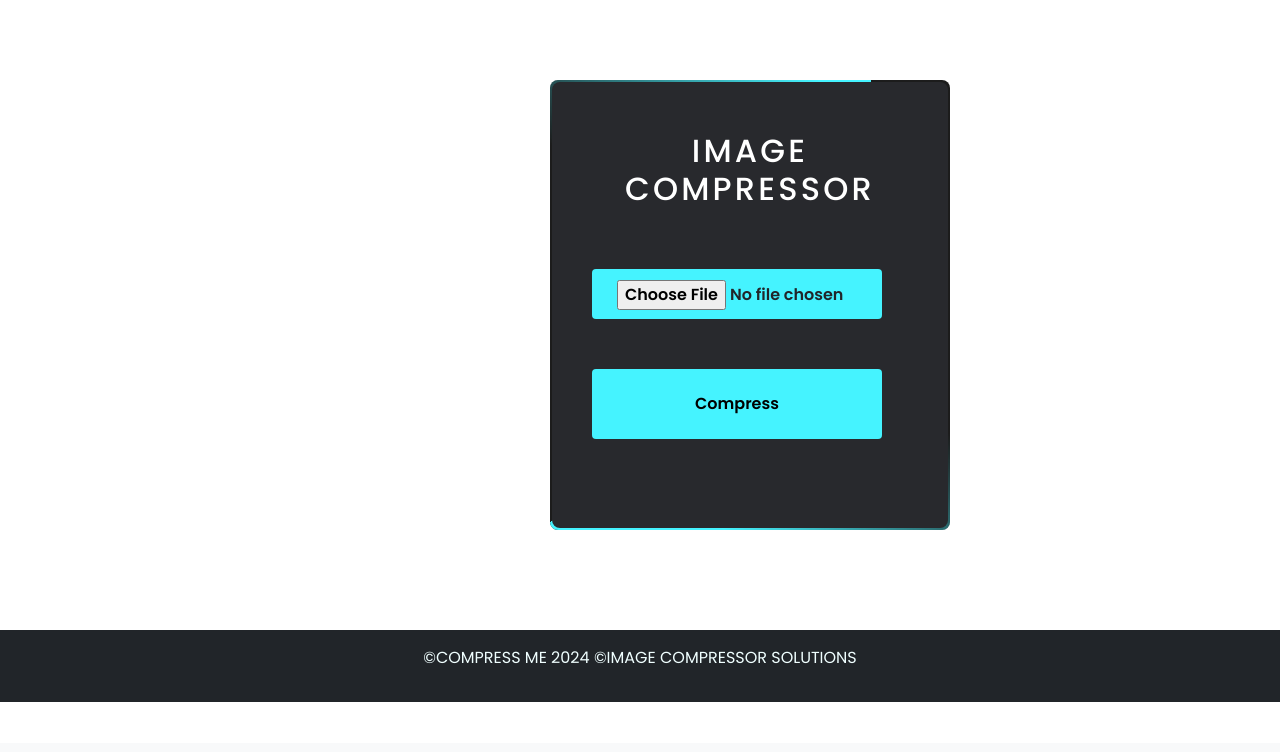
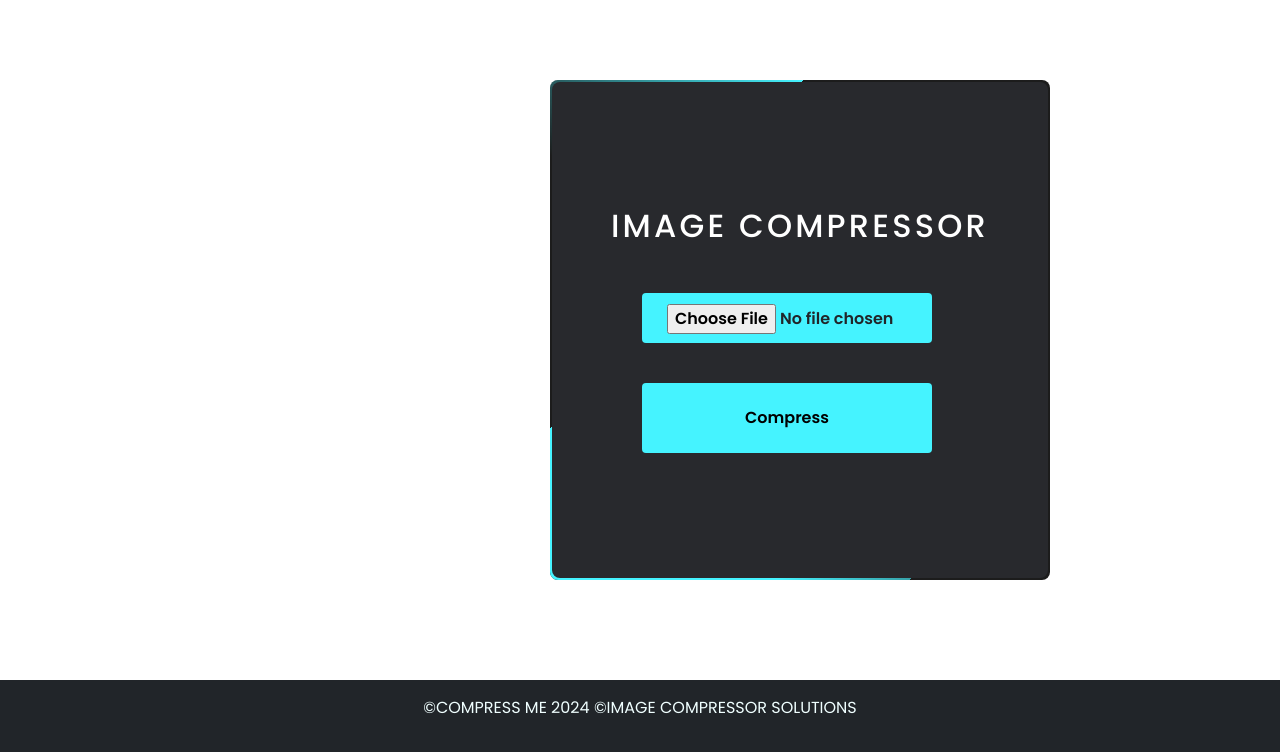
Before and after one commit to yasiruchamuditha/Lossless-Image-compressor-DIP, a Flask app: page / in a window 1280 px wide. Shown: the part 57-809 px from the top of the page. Before the commit the page ends 759 px from the top, so only its background shows below. Run offline with Flask 3, Linux system fonts and the light colour scheme.

Commit message:
UPDATEINDEX PAGE

```diff
--- a/image_compression_flask/static/style.css
+++ b/image_compression_flask/static/style.css
@@ -19,8 +19,8 @@
 	position: relative;
 	margin-top: 80px;
 	left: 550px;
-	width: 400px;
-	height: 450px;
+	width: 500px;
+	height: 500px;
 	background: #1c1c1c;
 	border-radius: 8px;
 	overflow: hidden;
@@ -73,6 +73,7 @@
 	z-index: 2;
 	display: flex;
 	flex-direction: column;
+	justify-content: center;
 }
 h2
 {
@@ -85,7 +86,7 @@
 {
 	position: relative;
 	width: 300px;
-	margin-top: 35px;
+	margin-top: 50px;
 }
 .inputBox input
 {
--- a/image_compression_flask/templates/index.html
+++ b/image_compression_flask/templates/index.html
@@ -2,19 +2,21 @@
 <html lang="en">
 <head>
 	<meta charset="UTF-8">
-	<title>Image Compressor</title>
+	<title>COMPRESS ME - IMAGE COMPRESSOR</title>
     <link rel="stylesheet" href="static/style.css">
+	<link rel="icon" type="images/x-icon" href="https://cdn4.iconfinder.com/data/icons/social-messaging-ui-color-and-shapes-1/177800/01-1024.png" />
 </head>
 <body>
 	{% include 'nav.html' %}
 	<div class="box">
 		<form autocomplete="off" method="POST" action="/upload" enctype="multipart/form-data">
-			<h2 style="color: white;margin-bottom: 50px;">IMAGE COMPRESSOR</h2>
-			<input type="file" name="file" accept=".jpg, .jpeg, .png" required>
+			<h2 style="color: white;margin-top: 0px;">IMAGE COMPRESSOR</h2>
+			<input type="file" name="file" accept=".jpg, .jpeg, .png" required style="margin-top: 40px; margin-left: 50px;">
 
-			<input type="submit" value="Compress" style="margin-top: 50px;">
+			<input type="submit" value="Compress" style="margin-top: 40px;margin-left: 50px;">
             {% if compressed %}
-            <p></br><center>Image compressed successfully!</center> <button><a href="/download">Download Compressed Image</a></button></p>
+            <p></br><center>Image compressed successfully!</center>
+			<button style="margin-top: 5px; margin-left: 50px;"><a href="/download">Download Compressed Image</a></button></p>
         {% endif %}
 
         {% if error %}
```
Also changed, not shown: instance/uploads/compressed.jpg (added), instance/uploads/original.jpg (added).
